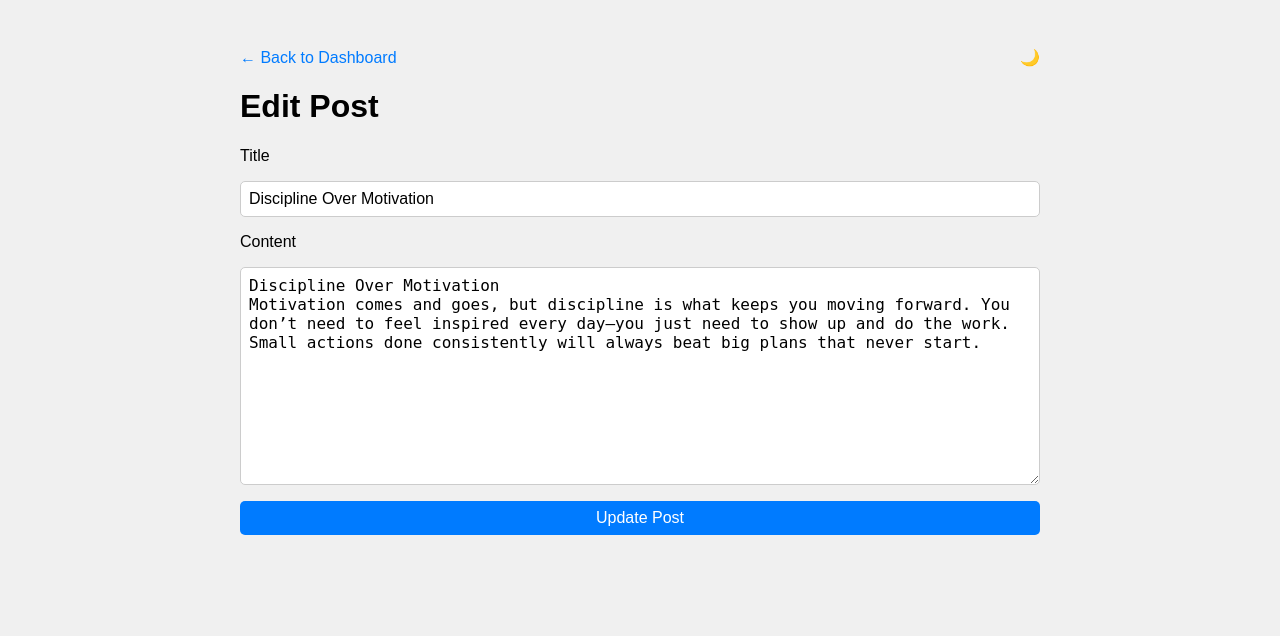
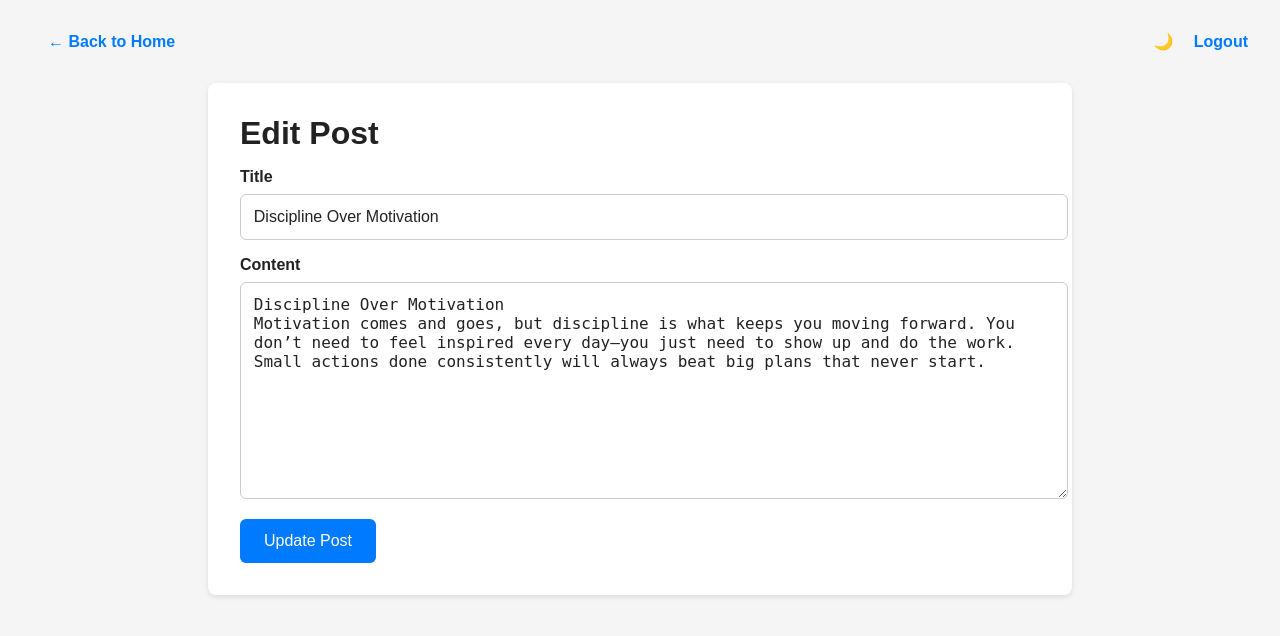
Before and after one commit to Seven25-ui/flask_blog, a Flask app: page /edit/1 in a window 1280 px wide. Shown: the top 636 px of the page. Run offline with Flask 3, Linux system fonts and the light colour scheme; a user stored in the database is signed in; data comes from the database, SQL or seed files in the repository; both versions use the stored data as it was after the commit.

Commit message:
Auto-update: 2026-01-10 12:11:58

```diff
--- a/app.py
+++ b/app.py
@@ -38,17 +38,13 @@ with app.app_context():
 
 # --- HELPER ---
 def make_slug(title):
-    # Remove special chars, replace spaces with dash, lowercase
     slug = re.sub(r'[^a-zA-Z0-9 ]', '', title)
     return slug.replace(" ", "-").lower()
 
 # --- ROUTES ---
 @app.route('/')
-def home():
-    if not session.get('user_id'):
-        return redirect(url_for('login'))
-    posts = Post.query.order_by(Post.created_at.desc()).all()
-    return render_template('home.html', posts=posts)
+def root_redirect():
+    return redirect(url_for('public_home'))
 
 @app.route('/register', methods=['GET', 'POST'])
 def register():
@@ -174,6 +170,12 @@ def view_post(slug):
     post = Post.query.filter_by(slug=slug).first_or_404()
     return render_template('view_post.html', post=post)
 
+@app.route('/home')
+@app.route('/home/<int:page>')
+def public_home(page=1):
+    posts = Post.query.order_by(Post.created_at.desc()).paginate(page=page, per_page=5)
+    return render_template('home_public.html', posts=posts)
+
 # --- RUN APP ---
 if __name__ == "__main__":
     app.run(debug=True, host="0.0.0.0", port=5000)
--- a/templates/edit_post.html
+++ b/templates/edit_post.html
@@ -3,68 +3,127 @@
 <head>
 <meta charset="UTF-8">
 <meta name="viewport" content="width=device-width, initial-scale=1.0">
-<title>Edit Post • Seven33 Blog</title>
+<title>Edit: {{ post.title }} | Seven33 Blog</title>
 <style>
     :root {
-        --bg-color: #f0f0f0;
-        --text-color: #000;
+        --bg-color: #f5f5f5;
+        --text-color: #222;
+        --container-bg: #fff;
         --link-color: #007BFF;
-        --meta-color: #555;
         --input-bg: #fff;
-        --input-text: #000;
         --input-border: #ccc;
     }
 
     body.dark {
         --bg-color: #121212;
         --text-color: #eee;
+        --container-bg: #1e1e1e;
         --link-color: #66b2ff;
-        --meta-color: #aaa;
-        --input-bg: #1e1e1e;
-        --input-text: #eee;
-        --input-border: #444;
+        --input-bg: #2a2a2a;
+        --input-border: #555;
     }
 
     body {
         font-family: Arial, sans-serif;
-        margin:0; padding:0;
         background: var(--bg-color);
         color: var(--text-color);
-        transition: 0.3s;
+        margin:0;
+        padding:2rem;
+        transition:0.3s;
     }
 
-    .container { max-width:800px; margin:2rem auto; padding:1rem; }
-    a { color: var(--link-color); text-decoration:none; }
-    a:hover { text-decoration:underline; }
-    .header { display:flex; justify-content:space-between; align-items:center; margin-bottom:1rem; }
-    .toggle-btn { cursor:pointer; font-weight:bold; }
+    header {
+        display:flex;
+        justify-content:space-between;
+        align-items:center;
+        margin-bottom:2rem;
+    }
 
-    form { display:flex; flex-direction:column; gap:1rem; }
+    a {
+        text-decoration:none;
+        color: var(--link-color);
+        font-weight:bold;
+        margin-left:1rem;
+    }
+
+    .toggle-btn {
+        cursor:pointer;
+        font-weight:bold;
+    }
+
+    .container {
+        max-width: 800px;
+        margin:auto;
+        background: var(--container-bg);
+        padding:2rem;
+        border-radius:8px;
+        box-shadow: 0 2px 5px rgba(0,0,0,0.1);
+    }
+
+    h1 {
+        margin-top:0;
+        margin-bottom:1rem;
+    }
+
+    label {
+        display:block;
+        margin-bottom:0.5rem;
+        font-weight:bold;
+    }
+
     input[type="text"], textarea {
-        padding:0.5rem; font-size:1rem; border:1px solid var(--input-border);
-        border-radius:5px; background: var(--input-bg); color: var(--input-text);
+        width:100%;
+        padding:0.8rem;
+        margin-bottom:1rem;
+        border:1px solid var(--input-border);
+        border-radius:6px;
+        background: var(--input-bg);
+        color: var(--text-color);
+        font-size:1rem;
+        transition:0.2s;
     }
-    textarea { min-height:200px; resize:vertical; }
-    button { padding:0.5rem 1rem; font-size:1rem; cursor:pointer; border:none; border-radius:5px; background:#007BFF; color:#fff; }
-    button:hover { background:#0056b3; }
+
+    input[type="text"]:focus, textarea:focus {
+        outline:none;
+        border-color: var(--link-color);
+    }
+
+    button {
+        padding:0.8rem 1.5rem;
+        background: var(--link-color);
+        color:#fff;
+        border:none;
+        border-radius:6px;
+        cursor:pointer;
+        font-size:1rem;
+        transition:0.2s;
+    }
+
+    button:hover {
+        background: #0056b3;
+    }
 </style>
 </head>
 <body>
 
+<header>
+    <div>
+        <a href="{{ url_for('public_home') }}">← Back to Home</a>
+    </div>
+    <div>
+        <span class="toggle-btn" id="modeToggle">🌙</span>
+        <a href="{{ url_for('logout') }}">Logout</a>
+    </div>
+</header>
+
 <div class="container">
-    <div class="header">
-        <a href="{{ url_for('dashboard') }}">← Back to Dashboard</a>
-        <span class="toggle-btn" id="modeToggle">🌙</span>
-    </div>
+    <h1>Edit Post</h1>
+    <form method="POST">
+        <label for="title">Title</label>
+        <input type="text" name="title" id="title" value="{{ post.title }}" required>
 
-    <h1>Edit Post</h1>
-
-    <form method="POST">
-        <label>Title</label>
-        <input type="text" name="title" value="{{ post.title }}" required>
-
-        <label>Content</label>
-        <textarea name="content" required>{{ post.content }}</textarea>
+        <label for="content">Content</label>
+        <textarea name="content" id="content" rows="10" required>{{ post.content }}</textarea>
 
         <button type="submit">Update Post</button>
     </form>
@@ -74,7 +133,6 @@
     const toggleBtn = document.getElementById('modeToggle');
     const body = document.body;
 
-    // Load saved mode from localStorage
     if(localStorage.getItem('mode') === 'dark'){
         body.classList.add('dark');
         toggleBtn.textContent = '☀️';
```
Also changed, not shown: static/style.css (+10 -0 lines), templates/create_post.html (+27 -72 lines), templates/dashboard.html (+10 -26 lines), templates/home.html (deleted, +0 -82 lines), templates/home_public.html (added, +163 -0 lines), templates/view_post.html (+68 -22 lines), instance/blog.db.
